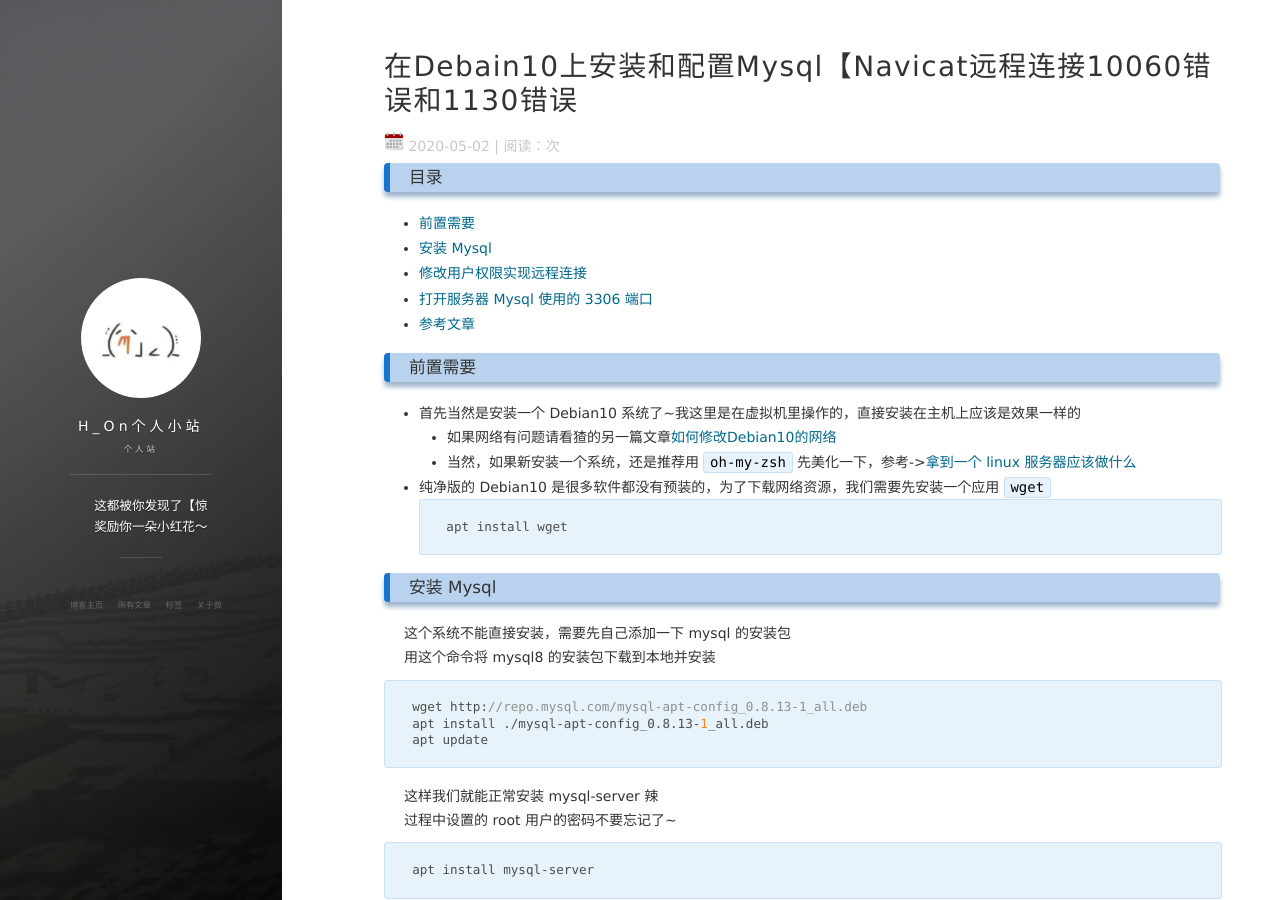
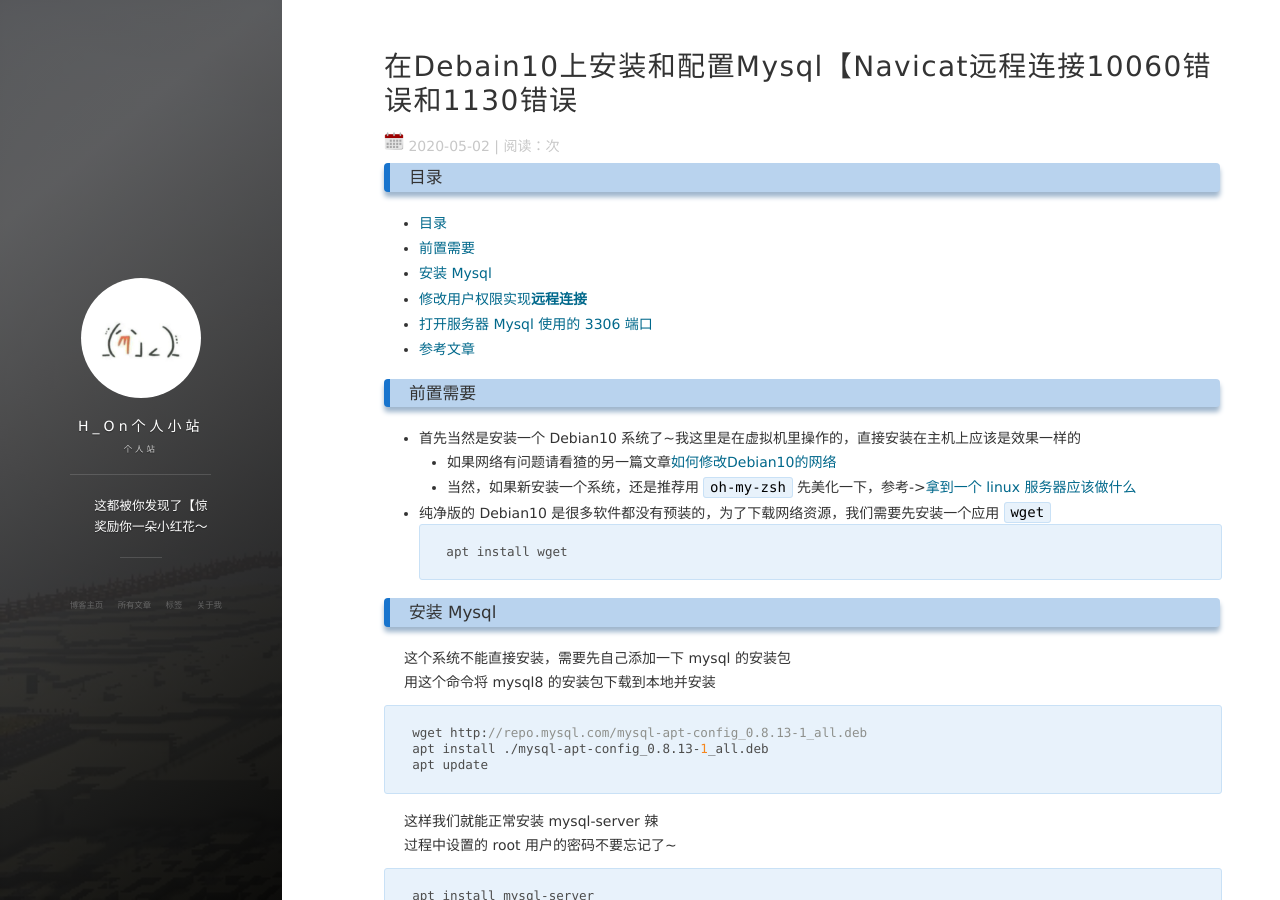
Before and after one commit to Hybrogen/Hybrogen.github.io, a Jekyll site: the page built from _posts/2020-05-02-MysqlOnDebian.md, in a window 1280 px wide and 900 px high. Built offline with Jekyll 4.4.1, drawn with Linux system fonts in a browser that asks for light colours; nearby versions of some CDN libraries; comment, search, counter and statistics services are not loaded.

Commit message:
修改标签

```diff
--- a/_posts/2020-05-02-MysqlOnDebian.md
+++ b/_posts/2020-05-02-MysqlOnDebian.md
@@ -4,15 +4,16 @@
 date: 2020-05-02
 author: H_On
 description: 开始为了自己研究点东西
-tag: 杂谈
+tag: Linux系统
 ---
 
 ### 目录
-* [前置需要](#前置需要)
-* [安装 Mysql](#安装-Mysql)
-* [修改用户权限实现远程连接](#修改用户权限实现远程连接)
-* [打开服务器 Mysql 使用的 3306 端口](#打开服务器-Mysql-使用的-3306-端口)
-* [参考文章](#参考文章)
+- [目录](#目录)
+- [前置需要](#前置需要)
+- [安装 Mysql](#安装-mysql)
+- [修改用户权限实现**远程连接**](#修改用户权限实现远程连接)
+- [打开服务器 Mysql 使用的 3306 端口](#打开服务器-mysql-使用的-3306-端口)
+- [参考文章](#参考文章)
 
 ### 前置需要
 * 首先当然是安装一个 Debian10 系统了~我这里是在虚拟机里操作的，直接安装在主机上应该是效果一样的<br>
```
Also changed, not shown: _posts/2020-05-04-ResetRootPasswd.md (+1 -1 lines).
